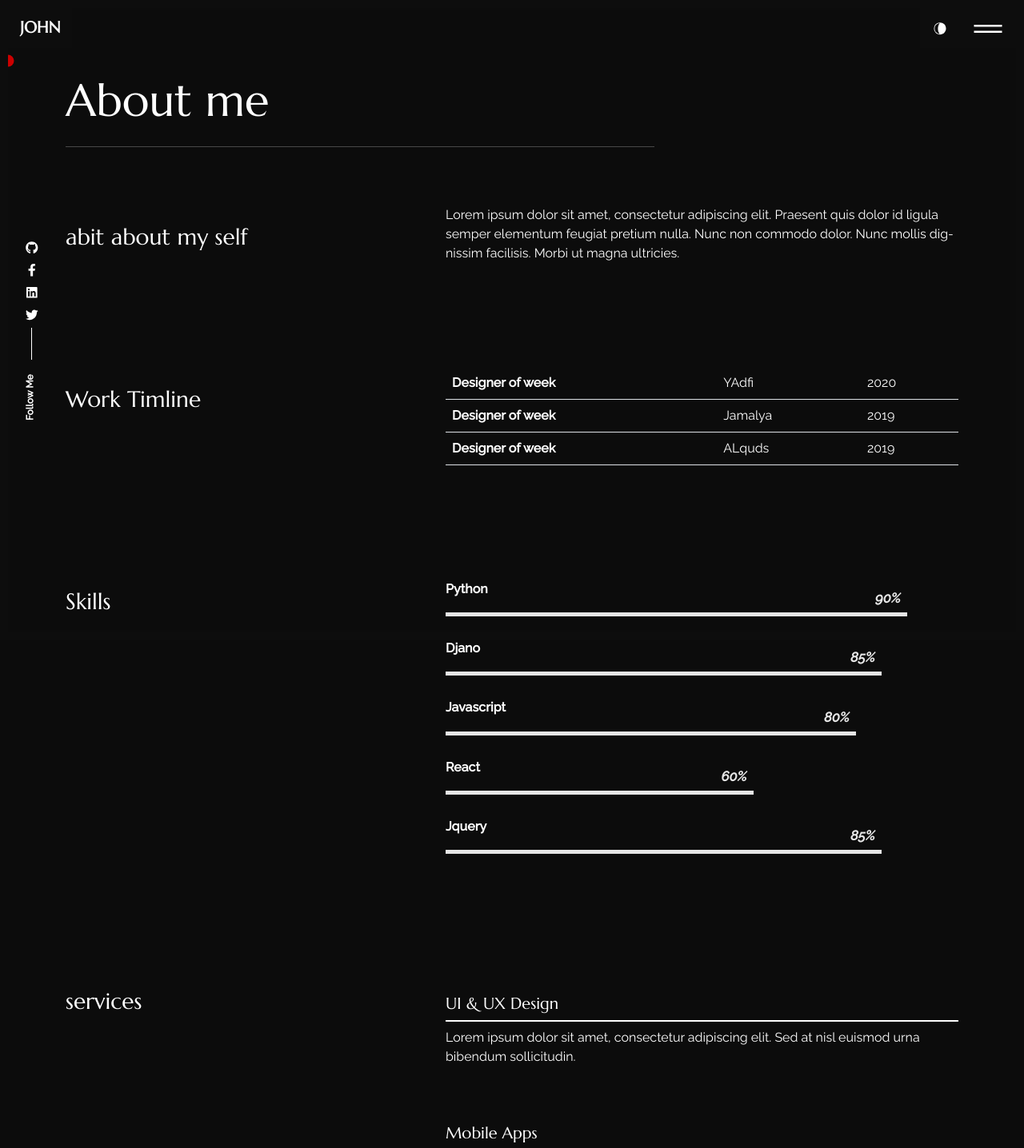
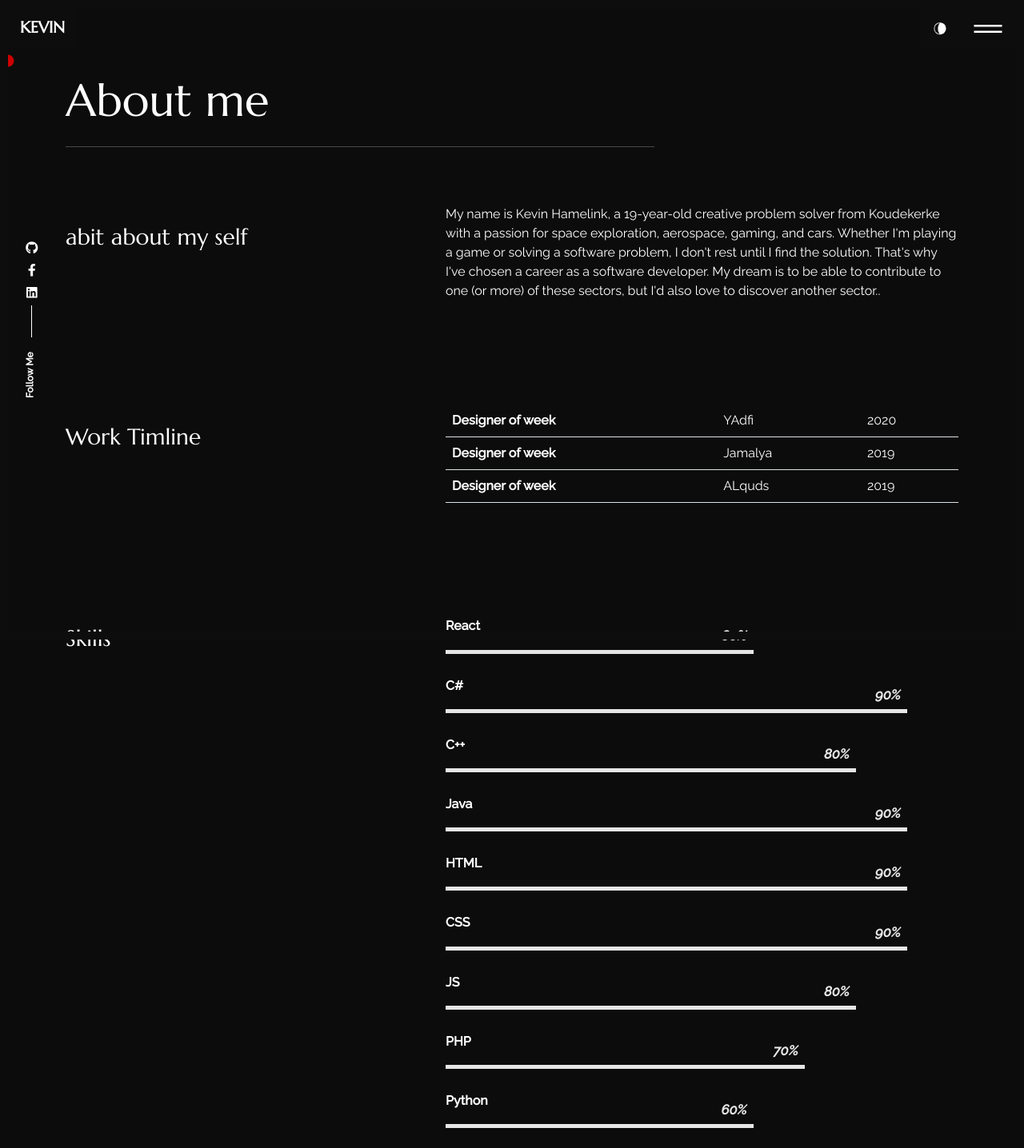
Before and after one commit to Interis-mk/Interis-mk, a React (Create React App) app: page /about in a window 1280 px wide. Shown: the top 1436 px of the page at 80% size. Built offline with nearby package versions, Linux system fonts and the light colour scheme.

Commit message:
website fix

```diff
--- a/src/content_option.js
+++ b/src/content_option.js
@@ -1,23 +1,23 @@
-const logotext = "JOHN";
+const logotext = "KEVIN";
 const meta = {
-    title: "John Doe",
-    description: "I’m John Doe data scientist _ Full stack devloper,currently working in Berlin",
+    title: "Kevin Hamelink",
+    description: "I’m Kevin Hamelink, a Game developer _ Full stack devloper,currently not working nor searching",
 };
 
 const introdata = {
-    title: "I’m John Doe",
+    title: "I’m Kevin Hamelink",
     animated: {
         first: "I love coding",
-        second: "I code cool websites",
-        third: "I develop mobile apps",
+        second: "I develop awesome games",
+        third: "I code cool websites",
     },
-    description: "Lorem ipsum dolor sit amet, consectetur adipiscing elit. Sed at nisl euismod urna bibendum",
+    description: "I’m Kevin Hamelink, a Game developer _ Full stack developer, currently not working nor searching",
     your_img_url: "https://images.unsplash.com/photo-1514790193030-c89d266d5a9d",
 };
 
 const dataabout = {
     title: "abit about my self",
-    aboutme: "Lorem ipsum dolor sit amet, consectetur adipiscing elit. Praesent quis dolor id ligula semper elementum feugiat pretium nulla. Nunc non commodo dolor. Nunc mollis dignissim facilisis. Morbi ut magna ultricies.",
+    aboutme: "My name is Kevin Hamelink, a 19-year-old creative problem solver from Koudekerke with a passion for space exploration, aerospace, gaming, and cars. Whether I'm playing a game or solving a software problem, I don't rest until I find the solution. That's why I've chosen a career as a software developer. My dream is to be able to contribute to one (or more) of these sectors, but I'd also love to discover another sector..",
 };
 const worktimeline = [{
     jobtitle: "Designer of week",
@@ -36,38 +36,60 @@ const worktimeline = [{
     },
 ];
 
-const skills = [{
-        name: "Python",
-        value: 90,
-    },
-    {
-        name: "Djano",
-        value: 85,
-    },
-    {
-        name: "Javascript",
-        value: 80,
-    },
+const skills = [
     {
         name: "React",
         value: 60,
     },
     {
-        name: "Jquery",
-        value: 85,
+        name: "C#",
+        value: 90,
+    },
+    {
+        name: "C++",
+        value: 80,
+    },
+    {
+        name: "Java",
+        value: 90,
+    },
+    {
+        name: "HTML",
+        value: 90,
+    },
+    {
+        name: "CSS",
+        value: 90,
+    },
+    {
+        name: "JS",
+        value: 80,
+    },
+    {
+        name: "PHP",
+        value: 70,
+    },
+    {
+        name: "Python",
+        value: 60,
+    },
+    {
+        name: "MySQL",
+        value: 80,
     },
 ];
 
-const services = [{
+const services = [
+    {
         title: "UI & UX Design",
         description: "Lorem ipsum dolor sit amet, consectetur adipiscing elit. Sed at nisl euismod urna bibendum sollicitudin.",
     },
     {
-        title: "Mobile Apps",
+        title: "Games",
         description: "Lorem ipsum dolor sit amet, consectetur adipiscing elit. Sed at nisl euismod urna bibendum sollicitudin.",
     },
     {
-        title: "Wordpress Design",
+        title: "Web development",
         description: "Lorem ipsum dolor sit amet, consectetur adipiscing elit. Sed at nisl euismod urna bibendum sollicitudin.",
     },
 ];
@@ -136,8 +158,7 @@ const dataportfolio = [{
 ];
 
 const contactConfig = {
-    YOUR_EMAIL: "name@domain.com",
-    YOUR_FONE: "(555)123-4567",
+    YOUR_EMAIL: "kevinhamelink05@gmail.com",
     description: "Lorem ipsum dolor sit amet, consectetur adipiscing elit. Morbi vehicula eu nunc et sollicitudin. Cras pulvinar, nisi at imperdiet pharetra. ",
     // creat an emailjs.com account
     // check out this tutorial https://www.emailjs.com/docs/examples/reactjs/
@@ -147,10 +168,10 @@ const contactConfig = {
 };
 
 const socialprofils = {
-    github: "https://github.com",
+    github: "https://github.com/Interis-mk",
     facebook: "https://facebook.com",
     linkedin: "https://linkedin.com",
-    twitter: "https://twitter.com",
+
 };
 export {
     meta,
```
Lines whose indentation alone changed are shown as unchanged.
